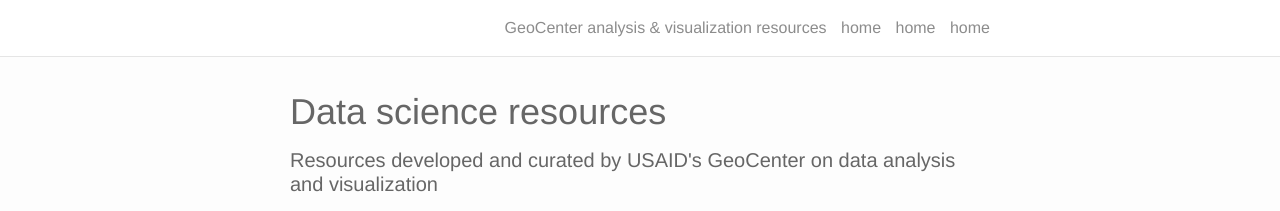
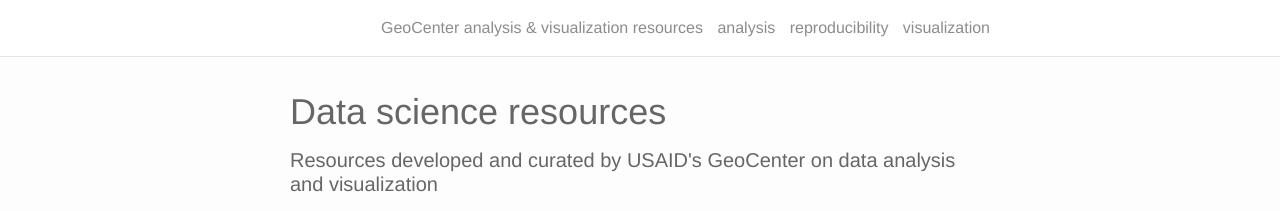
Before and after one commit to GeoCenter/resources, a Jekyll site: the page built from index.html, in a window 1280 px wide. Shown: the top 211 px of the page. Built offline with Jekyll 4.4.1, drawn with Linux system fonts in a browser that asks for light colours; nearby versions of some CDN libraries; the list of posts is cut into pages by our own code.

Commit message:
Revert "edit header"
This reverts commit d09e95f86ac25dbf1237a9215cd777c9344ec923.

```diff
--- a/_includes/header.html
+++ b/_includes/header.html
@@ -10,7 +10,7 @@
 
         {% for page in site.pages %}
           {% if page.title %}
-          <a class="page-link" href="{{ page.url | prepend: site.baseurl }}">home</a>
+          <a class="page-link" href="{{ page.url | prepend: site.baseurl }}">{{ page.title }}</a>
           {% endif %}
         {% endfor %}
 
```
